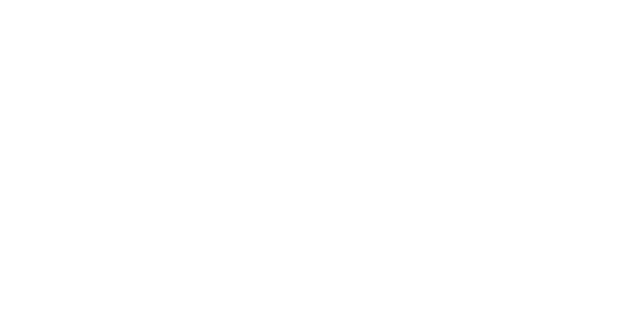
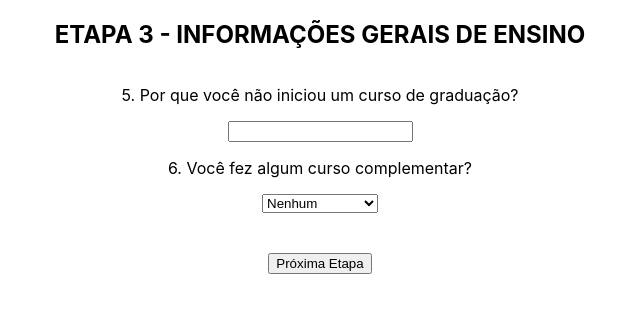
Before and after one commit to future4code/Edgard-Finotti, a React (Create React App) app in the folder quinzena6/labenuForms/labenuforms/: page / in a window 1280 px wide. Both pictures are taken after a click on the button "Próxima Etapa". Shown: the top 312 px of the page, without its empty margins (320-960 px from the left). Built offline with nearby package versions, Linux system fonts and the light colour scheme.

Commit message:
Alterado também componente Etapa03 para enviar state para componente Formulario e nele gravar no seu state.

```diff
--- a/quinzena6/labenuForms/labenuforms/src/components/Etapa03/Etapa03.js
+++ b/quinzena6/labenuForms/labenuforms/src/components/Etapa03/Etapa03.js
@@ -42,6 +42,10 @@ class Etapa03 extends React.Component {
         this.setState({cursoComplementar: event.target.value})
     }
 
+    enviaDados = () => {
+        this.props.aoEnviar(this.state)
+    }
+
     render()  {
         return <DivisaoEtapa3>
             <Titulo>{this.props.titulo}</Titulo>
@@ -59,7 +63,7 @@ class Etapa03 extends React.Component {
                 <option value="ingles">Curso de Inglês</option>
             </SelectCursoComplementar>
 
-            <ButtonProximaEtapa onClick={this.props.onClick}>Próxima Etapa</ButtonProximaEtapa>
+            <ButtonProximaEtapa onClick={this.enviaDados}>Próxima Etapa</ButtonProximaEtapa>
         </DivisaoEtapa3>
     }
 
--- a/quinzena6/labenuForms/labenuforms/src/components/Formulario/Formulario.js
+++ b/quinzena6/labenuForms/labenuforms/src/components/Formulario/Formulario.js
@@ -13,7 +13,10 @@ class Formulario extends React.Component {
         escolaridade: "",
 
         curso: "",
-        unidade:""
+        unidade:"",
+
+        motivoNaoFezCurso: "",
+        cursoComplementar: ""
     }
 
     aoEnviarEtapa01 = (objeto) => {
@@ -32,6 +35,13 @@ class Formulario extends React.Component {
             unidade: objeto.unidade
         })
 
+    }
+
+    aoEnviarEtapa03 = (objeto) => {
+        this.setState({
+            motivoNaoFezCurso: objeto.motivoNãoTerminou,
+            cursoComplementar: objeto.cursoComplementar
+        })
     }
 
     render() {
@@ -53,12 +63,12 @@ class Formulario extends React.Component {
                 perguntaUnidade= {"6. Qual a unidade de ensino?"}
                 aoEnviar={this.aoEnviarEtapa02}
             />
-        }else if(this.state.etapaFormulario === 3) {
+        }else if(this.state.escolaridade === "medioIncompleto" || this.state.escolaridade === "medioCompleto" ) {
             componenteFormulario = <Etapa03
                 titulo={"ETAPA 3 - INFORMAÇÕES GERAIS DE ENSINO"}
                 perguntaMotivoNãoTerminou={"5. Por que você não iniciou um curso de graduação?"}
                 perguntaCursoComplementar={"6. Você fez algum curso complementar?"}
-                onClick={this.aoEnviar}
+                aoEnviar={this.aoEnviarEtapa03}
             />
         }else if(this.state.etapaFormulario === 4) {
             componenteFormulario = <Etapa04
```
